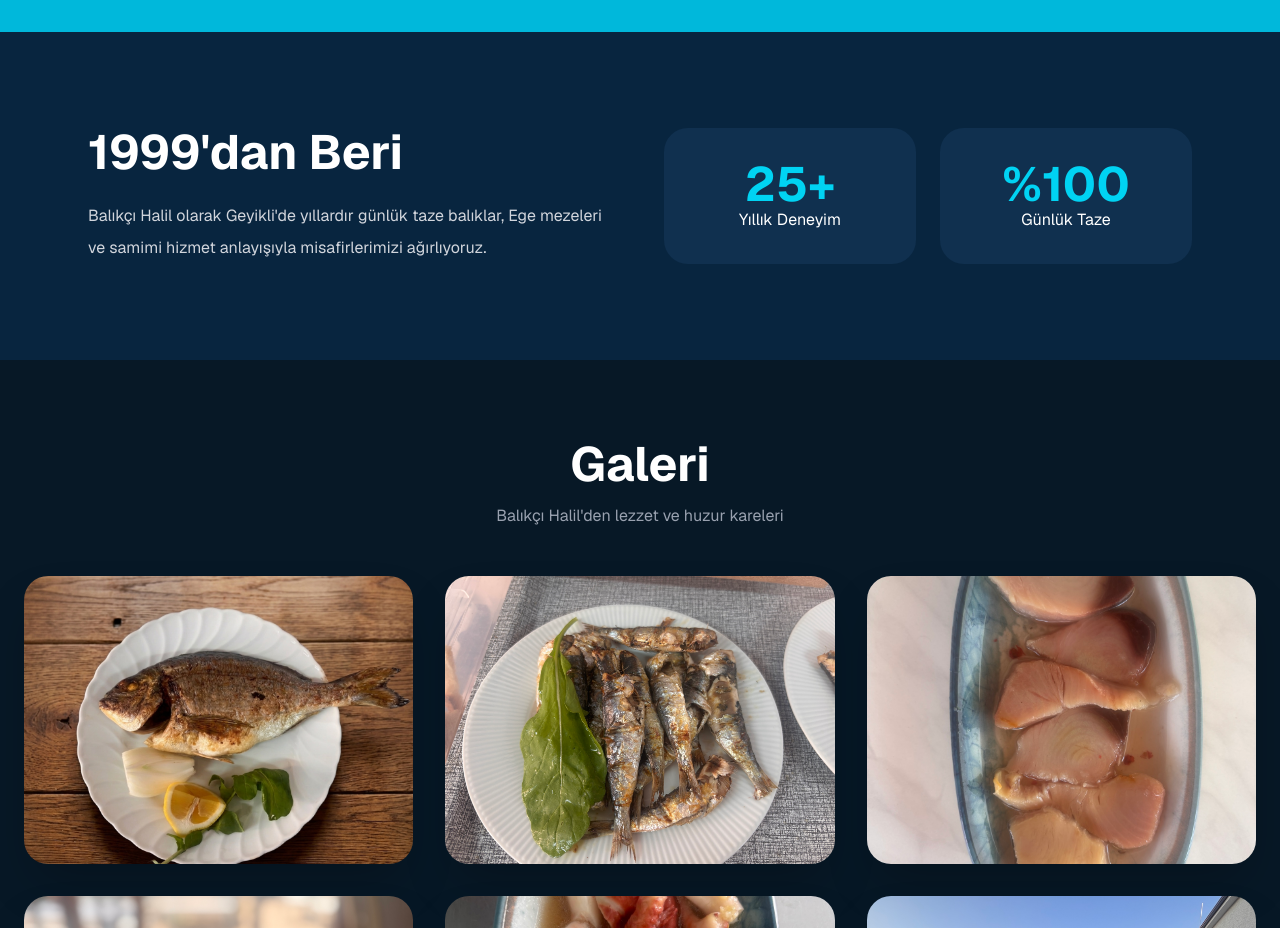
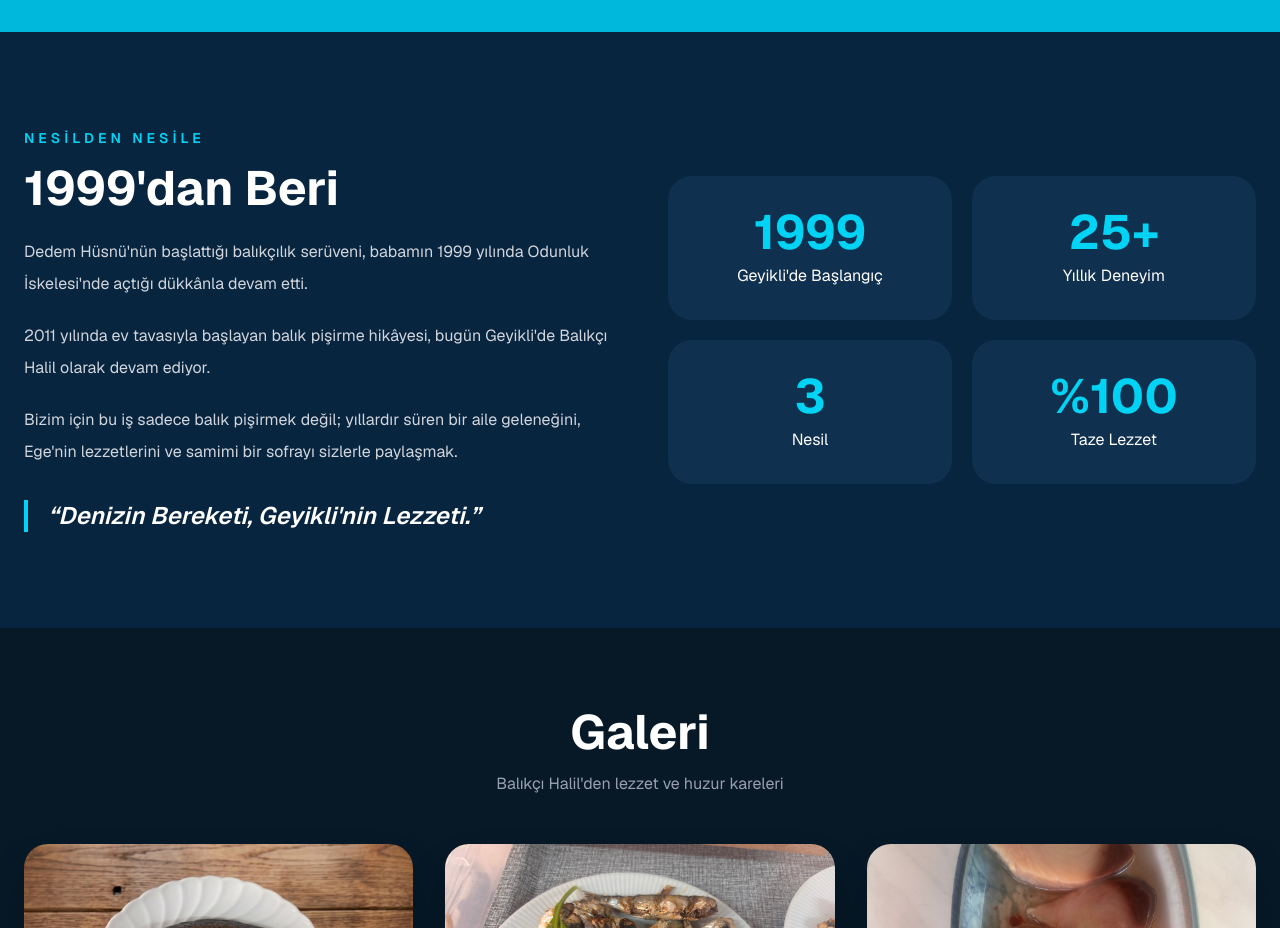
Before and after one commit to emresarper8-cpu/balikcihalilgeyikli, a Next.js app: page / in a window 1280 px wide. Shown: the part 2180-3108 px from the top of the page. Built offline with nearby package versions, Linux system fonts and the light colour scheme.

Commit message:
hakkımız bölümü yenilendi

```diff
--- a/app/components/about.tsx
+++ b/app/components/about.tsx
@@ -1,34 +1,86 @@
 export default function About() {
   return (
-    <section className="bg-[#08253f] text-white py-24">
-      <div className="max-w-6xl mx-auto px-6 grid md:grid-cols-2 gap-12">
+    <section className="bg-[#08253f] py-24">
+      <div className="max-w-7xl mx-auto px-6">
 
+        <div className="grid lg:grid-cols-2 gap-14 items-center">
+
+          {/* YAZI */}
           <div>
-          <h2 className="text-5xl font-bold">
+            <p className="text-cyan-400 font-semibold tracking-[4px] text-sm">
+              NESİLDEN NESİLE
+            </p>
+
+            <h2 className="text-4xl md:text-5xl font-bold text-white mt-4">
               1999'dan Beri
             </h2>
 
-          <p className="mt-6 text-gray-300 leading-8">
-            Balıkçı Halil olarak Geyikli'de yıllardır günlük taze balıklar,
-            Ege mezeleri ve samimi hizmet anlayışıyla misafirlerimizi
-            ağırlıyoruz.
+            <p className="text-gray-300 leading-8 mt-6">
+              Dedem Hüsnü'nün başlattığı balıkçılık serüveni,
+              babamın 1999 yılında Odunluk İskelesi'nde açtığı
+              dükkânla devam etti.
+            </p>
+
+            <p className="text-gray-300 leading-8 mt-5">
+              2011 yılında ev tavasıyla başlayan balık pişirme
+              hikâyesi, bugün Geyikli'de Balıkçı Halil olarak
+              devam ediyor.
+            </p>
+
+            <p className="text-gray-300 leading-8 mt-5">
+              Bizim için bu iş sadece balık pişirmek değil;
+              yıllardır süren bir aile geleneğini, Ege'nin
+              lezzetlerini ve samimi bir sofrayı sizlerle
+              paylaşmak.
+            </p>
+
+            <div className="mt-8 border-l-4 border-cyan-400 pl-5">
+              <p className="text-xl md:text-2xl text-white font-semibold italic">
+                “Denizin Bereketi, Geyikli'nin Lezzeti.”
               </p>
             </div>
+          </div>
 
-        <div className="grid grid-cols-2 gap-6">
+
+          {/* SAĞ TARAF */}
+          <div className="grid grid-cols-2 gap-5">
+
+            <div className="bg-[#10304f] rounded-3xl p-8 text-center">
+              <h3 className="text-5xl font-bold text-cyan-400">
+                1999
+              </h3>
+              <p className="text-white mt-2">
+                Geyikli'de Başlangıç
+              </p>
+            </div>
 
             <div className="bg-[#10304f] rounded-3xl p-8 text-center">
               <h3 className="text-5xl font-bold text-cyan-400">
                 25+
               </h3>
-            <p>Yıllık Deneyim</p>
+              <p className="text-white mt-2">
+                Yıllık Deneyim
+              </p>
+            </div>
+
+            <div className="bg-[#10304f] rounded-3xl p-8 text-center">
+              <h3 className="text-5xl font-bold text-cyan-400">
+                3
+              </h3>
+              <p className="text-white mt-2">
+                Nesil
+              </p>
             </div>
 
             <div className="bg-[#10304f] rounded-3xl p-8 text-center">
               <h3 className="text-5xl font-bold text-cyan-400">
                 %100
               </h3>
-            <p>Günlük Taze</p>
+              <p className="text-white mt-2">
+                Taze Lezzet
+              </p>
+            </div>
+
           </div>
 
         </div>
```
Lines whose indentation alone changed are shown as unchanged.
